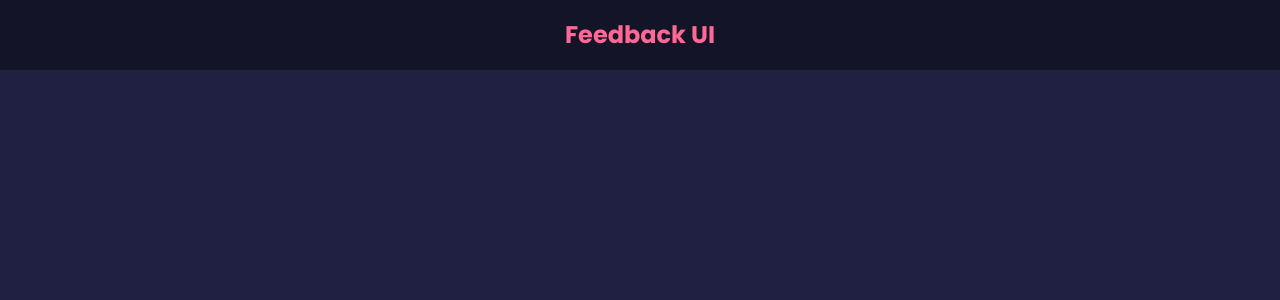
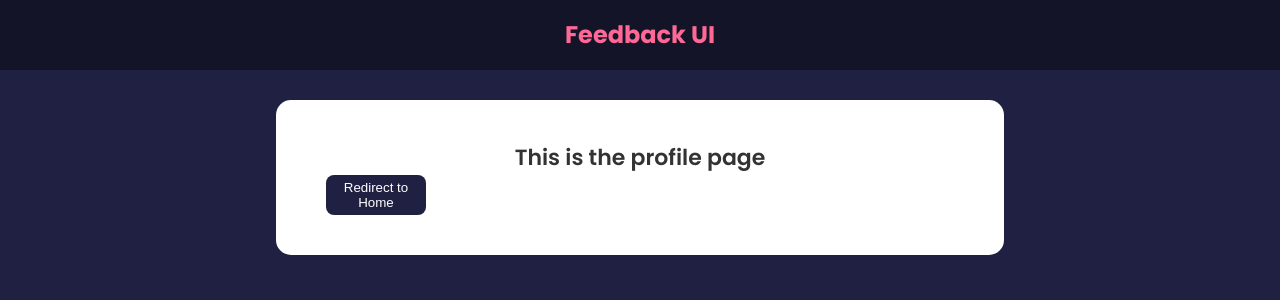
Before and after one commit to frankvazk/feedback-react-app, a React (Create React App) app: page /profile in a window 1280 px wide. Before the commit this address had no page. Shown: the top 300 px of the page. Built offline with nearby package versions, Linux system fonts and the light colour scheme; the HTML template or start-up script is replaced by a standard one.

Commit message:
Navigate componetn, useNavigate Hook, Nested Routes

```diff
--- a/src/App.js
+++ b/src/App.js
@@ -9,6 +9,7 @@ import FeedbackForm from "./components/FeedbackForm";
 import AboutPage from "./pages/AboutPage";
 import { FaQuestionCircle } from "react-icons/fa";
 import PostPage from "./pages/PostPage";
+import ProfilePage from "./pages/ProfilePage";
 
 const App = () => {
   const [feedback, setFeedback] = useState(FeedbackData);
@@ -53,6 +54,17 @@ const App = () => {
           <Route path="/about" element={<AboutPage />} />
           {/** Passing parameters to routes using :param */}
           <Route path="/post/:id/:name" element={<PostPage />} />
+          <Route path="/profile" element={<ProfilePage />}>
+            {/**Nested Route */}
+            <Route path=":id" element={<h1>Francisco</h1>} />
+            {/**
+             * Nested Routes allow us to inyect components depending of the url route
+             * To do this, the parent component needs to implement
+             * the component <Outlet>.
+             * Into this component is gonna be rendered the nestes route
+             * */}
+            <Route path=":id/:age" element={<h1>67</h1>} />
+          </Route>
         </Routes>
       </div>
     </BrowserRouter>
--- /dev/null
+++ b/src/pages/ProfilePage.jsx
@@ -0,0 +1,36 @@
+import React from "react";
+import { Navigate, useNavigate, Outlet } from "react-router-dom";
+import Card from "../components/shared/Card";
+
+const ProfilePage = () => {
+  const navigate = useNavigate();
+  const canAccess = true;
+  if (!canAccess) {
+    /**
+     * There's a component called Navigate
+     * which allow us to redirect the user
+     * in case they try to access
+     * routes are not allowed or need
+     * authorization to get in
+     */
+    return <Navigate to="/"></Navigate>;
+  }
+
+  /**
+   * There's also a Hook function
+   * which allow us do the navigation
+   * programatically
+   */
+  const redirectToHome = () => navigate("/");
+  return (
+    <Card>
+      <h2>This is the profile page</h2>
+      <Outlet />
+      <button className="btn btn-primary text-center" onClick={redirectToHome}>
+        Redirect to Home
+      </button>
+    </Card>
+  );
+};
+
+export default ProfilePage;
```
